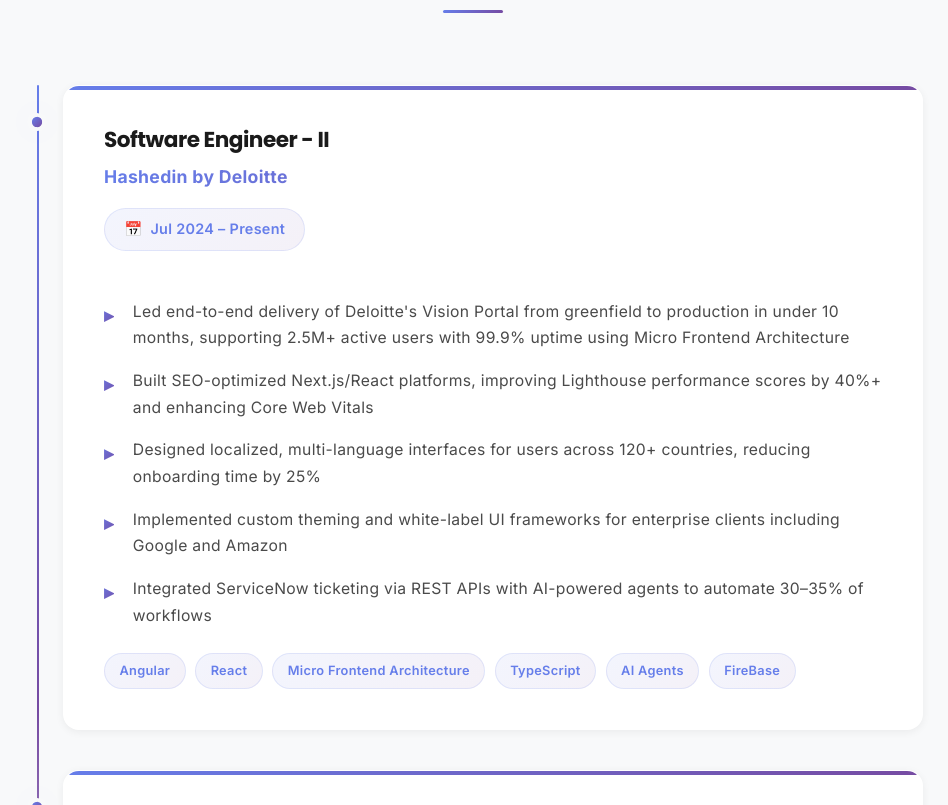
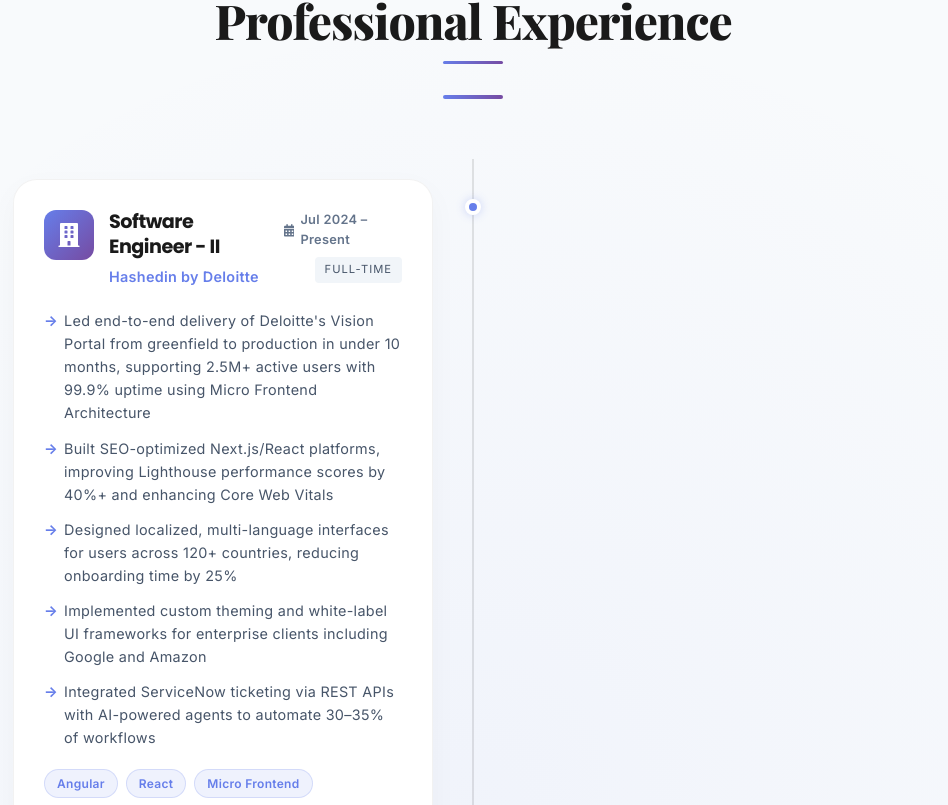
Before and after one commit to zuhair4/portfolio, a React (Vite) app: page / in a window 1280 px wide. Shown: the part 4095-4900 px from the top of the page, without its empty margins (167-1115 px from the left). Built offline with nearby package versions, Linux system fonts and the light colour scheme.

Commit message:
Experiences skills

```diff
--- a/src/App.css
+++ b/src/App.css
@@ -1587,221 +1587,396 @@
 }
 
 /* ==========================================
-   EXPERIENCE / TIMELINE
+   EXPERIENCE SECTION
    ========================================== */
 
-.experience {
-  background: var(--bg-secondary);
-}
-
-body.dark-theme .experience {
-  background: var(--bg-primary);
-}
-
-.experience h2 {
-  color: var(--text-primary);
-  opacity: 0;
-  margin-bottom: 3.5rem;
-}
-
-body.dark-theme .experience h2 {
-  color: #ffffff;
-}
-
-.experience.in-view h2 {
-  animation: fadeInUp 0.8s ease-out forwards;
-}
-
-.timeline {
-  max-width: 900px;
+/* ==========================================
+   NEW EXPERIENCE SECTION (TIMELINE)
+   ========================================== */
+
+.experience-new {
+  padding: 100px 0;
+  background: #0a0a1a;
+  position: relative;
+  overflow: hidden;
+  color: #fff;
+  scroll-margin-top: 80px; /* Offset for sticky navbar */
+}
+
+body:not(.dark-theme) .experience-new {
+  background: #f8fafc;
+  color: #1e293b;
+}
+
+.exp-glow-bg {
+  position: absolute;
+  top: 50%;
+  left: 50%;
+  transform: translate(-50%, -50%);
+  width: 100%;
+  height: 100%;
+  background: radial-gradient(circle at 50% 50%, rgba(102, 126, 234, 0.05) 0%, transparent 70%);
+  pointer-events: none;
+  z-index: 0;
+}
+
+/* Section Header Styles */
+.section-header {
+  text-align: center;
+  margin-bottom: 60px;
+  position: relative;
+  z-index: 2;
+}
+
+.section-badge {
+  display: inline-block;
+  padding: 6px 16px;
+  background: rgba(102, 126, 234, 0.1);
+  color: #667eea;
+  border-radius: 50px;
+  font-size: 0.8rem;
+  font-weight: 700;
+  text-transform: uppercase;
+  letter-spacing: 2px;
+  margin-bottom: 12px;
+  border: 1px solid rgba(102, 126, 234, 0.2);
+}
+
+.section-title {
+  font-size: 3rem;
+  font-weight: 800;
+  margin-bottom: 15px;
+  letter-spacing: -1px;
+}
+
+.section-line {
+  width: 60px;
+  height: 4px;
+  background: linear-gradient(90deg, #667eea, #764ba2);
   margin: 0 auto;
-  display: grid;
-  gap: 2.5rem;
-  position: relative;
-  padding-left: 40px;
-}
-
-/* Vertical timeline line */
-.timeline::before {
-  content: '';
+  border-radius: 2px;
+}
+
+/* Timeline Container */
+.timeline-container {
+  max-width: 1000px;
+  margin: 0 auto;
+  position: relative;
+  padding: 20px 0;
+  z-index: 2;
+}
+
+.timeline-line {
   position: absolute;
-  left: 14px;
+  left: 50%;
   top: 0;
   bottom: 0;
   width: 2px;
-  background: linear-gradient(180deg, var(--primary), var(--secondary), transparent);
-  border-radius: 2px;
-}
-
-.timeline-item {
-  position: relative;
-  opacity: 0;
-}
-
-.experience.in-view .timeline-item {
-  animation: fadeInUp 0.8s ease-out forwards;
-}
-
-.experience.in-view .timeline-item:nth-child(1) {
-  animation-delay: 0.2s;
-}
-
-.experience.in-view .timeline-item:nth-child(2) {
-  animation-delay: 0.4s;
-}
-
-.experience.in-view .timeline-item:nth-child(n+3) {
-  animation-delay: 0.6s;
-}
-
-/* Timeline dots */
-.timeline-dot {
-  display: block;
-  position: absolute;
-  left: -33px;
-  top: 30px;
-  width: 14px;
-  height: 14px;
-  background: var(--gradient);
-  border-radius: 50%;
-  border: 3px solid var(--bg-secondary);
-  z-index: 2;
-}
-
-body.dark-theme .timeline-dot {
-  border-color: var(--bg-primary);
-}
-
-.experience.in-view .timeline-dot {
-  animation: dotPulse 2s ease-in-out infinite;
-}
-
-.timeline-line {
-  display: none;
-}
-
-.timeline-content {
-  background: var(--bg-card);
-  padding: 2.5rem;
-  border-radius: var(--radius-lg);
-  box-shadow: var(--shadow-sm);
-  width: 100%;
-  transition: all 0.4s var(--ease-out);
-  position: relative;
-  overflow: hidden;
-  border: 1px solid transparent;
-}
-
-body.dark-theme .timeline-content {
-  background: var(--bg-card);
-  box-shadow: var(--shadow-md);
-  border-color: var(--border);
-}
-
-.timeline-content::before {
-  content: '';
+  background: rgba(255, 255, 255, 0.1);
+  transform: translateX(-50%);
+}
+
+body:not(.dark-theme) .timeline-line {
+  background: rgba(0, 0, 0, 0.1);
+}
+
+.timeline-progress {
   position: absolute;
   top: 0;
   left: 0;
   width: 100%;
-  height: 4px;
-  background: var(--gradient);
-}
-
-.timeline-content:hover {
-  box-shadow: var(--shadow-glow);
-  transform: translateY(-4px);
-  border-color: rgba(102, 126, 234, 0.15);
-}
-
-.timeline-content h3 {
-  font-size: 1.35rem;
-  color: var(--text-primary);
-  margin: 0 0 0.5rem 0;
+  height: 0;
+  background: linear-gradient(180deg, #667eea, #764ba2);
+  box-shadow: 0 0 15px rgba(102, 126, 234, 0.5);
+  transition: height 0.3s ease;
+}
+
+.timeline-item-new {
+  display: flex;
+  justify-content: flex-end;
+  padding-right: 50%;
+  position: relative;
+  margin-bottom: 80px;
+  width: 100%;
+  opacity: 0;
+  transform: translateY(30px);
+  transition: all 0.6s cubic-bezier(0.23, 1, 0.32, 1);
+}
+
+.timeline-item-new:nth-child(even) {
+  justify-content: flex-start;
+  padding-right: 0;
+  padding-left: 50%;
+}
+
+.experience-new.in-view .timeline-item-new {
+  opacity: 1;
+  transform: translateY(0);
+  transition-delay: calc(var(--index) * 0.2s);
+}
+
+.timeline-dot-wrapper {
+  position: absolute;
+  left: 50%;
+  top: 20px;
+  transform: translateX(-50%);
+  z-index: 10;
+}
+
+.timeline-dot {
+  width: 16px;
+  height: 16px;
+  background: #667eea; /* Always active/solid */
+  border: 4px solid #0a0a1a;
+  border-radius: 50%;
+  transition: all 0.3s ease;
+  box-shadow: 0 0 10px rgba(102, 126, 234, 0.3);
+}
+
+body:not(.dark-theme) .timeline-dot {
+  background: #667eea;
+  border-color: #fff;
+}
+
+/* Card Content */
+.experience-content {
+  width: 100%;
+  padding: 0 40px;
+}
+
+.experience-card-new {
+  background: rgba(255, 255, 255, 0.03);
+  backdrop-filter: blur(10px);
+  border: 1px solid rgba(255, 255, 255, 0.05);
+  border-radius: 24px;
+  padding: 30px;
+  transition: all 0.4s cubic-bezier(0.175, 0.885, 0.32, 1.275);
+  position: relative;
+  overflow: hidden;
+  box-shadow: 0 10px 30px rgba(0, 0, 0, 0.2);
+}
+
+body:not(.dark-theme) .experience-card-new {
+  background: #fff;
+  border: 1px solid rgba(0, 0, 0, 0.05);
+  box-shadow: 0 10px 30px rgba(0, 0, 0, 0.03);
+}
+
+.timeline-item-new:hover .experience-card-new {
+  transform: translateY(-5px);
+  border-color: rgba(102, 126, 234, 0.3);
+  box-shadow: 0 20px 40px rgba(0, 0, 0, 0.3);
+}
+
+.card-header-new {
+  display: flex;
+  justify-content: space-between;
+  align-items: flex-start;
+  margin-bottom: 20px;
+  gap: 15px;
+}
+
+.company-info {
+  display: flex;
+  gap: 15px;
+}
+
+.company-logo {
+  width: 50px;
+  height: 50px;
+  background: linear-gradient(135deg, #667eea, #764ba2);
+  border-radius: 12px;
+  display: flex;
+  align-items: center;
+  justify-content: center;
+  font-size: 1.5rem;
+  color: #fff;
+  flex-shrink: 0;
+}
+
+.title-group h3 {
+  font-size: 1.2rem;
   font-weight: 700;
-}
-
-body.dark-theme .timeline-content h3 {
-  color: #ffffff;
-}
-
-.timeline-content .company {
-  font-size: 1.1rem;
-  color: transparent;
-  background: var(--gradient);
-  background-clip: text;
-  -webkit-background-clip: text;
-  font-weight: 700;
-  margin: 0 0 1rem 0;
-  display: block;
-}
-
-.timeline-content .duration {
-  display: inline-flex;
+  margin-bottom: 4px;
+}
+
+.company-name {
+  font-size: 0.9rem;
+  color: #667eea;
+  font-weight: 600;
+}
+
+.time-location {
+  display: flex;
+  flex-direction: column;
+  align-items: flex-end;
+  gap: 6px;
+}
+
+.duration {
+  font-size: 0.8rem;
+  font-weight: 600;
+  color: rgba(255, 255, 255, 0.5);
+  display: flex;
   align-items: center;
-  font-size: 0.9rem;
-  background: var(--gradient-subtle);
-  color: var(--primary);
-  padding: 0.5rem 1.2rem;
-  border-radius: var(--radius-full);
-  margin: 0 0 1.5rem 0;
-  font-weight: 600;
-  border: 1px solid rgba(102, 126, 234, 0.15);
-}
-
-.calendar-icon {
-  margin-right: 0.5rem;
+  gap: 6px;
+}
+
+body:not(.dark-theme) .duration {
+  color: #64748b;
+}
+
+.job-type {
+  font-size: 0.7rem;
+  text-transform: uppercase;
+  letter-spacing: 1px;
+  padding: 4px 10px;
+  background: rgba(255, 255, 255, 0.05);
+  border-radius: 4px;
+  color: rgba(255, 255, 255, 0.4);
+}
+
+body:not(.dark-theme) .job-type {
+  background: #f1f5f9;
+  color: #475569;
+}
+
+.card-body-new {
+  opacity: 1;
+  margin-top: 20px;
 }
 
 .highlights-list {
   list-style: none;
   padding: 0;
-  margin: 1.5rem 0;
+  margin-bottom: 20px;
 }
 
 .highlights-list li {
-  margin-bottom: 1rem;
-  padding-left: 1.8rem;
-  position: relative;
-  line-height: 1.7;
-  font-size: 0.98rem;
-  color: var(--text-secondary);
-}
-
-.highlights-list li:before {
-  content: "▸";
+  font-size: 0.9rem;
+  line-height: 1.6;
+  color: rgba(255, 255, 255, 0.7);
+  margin-bottom: 12px;
+  position: relative;
+  padding-left: 20px;
+}
+
+body:not(.dark-theme) .highlights-list li {
+  color: #475569;
+}
+
+.highlights-list li::before {
+  content: '→';
   position: absolute;
   left: 0;
-  font-weight: bold;
-  font-size: 1.2rem;
-  background: var(--gradient);
-  background-clip: text;
-  -webkit-background-clip: text;
-  color: transparent;
-}
-
-.experience-tags {
+  color: #667eea;
+  font-weight: 700;
+}
+
+.skills-tags {
   display: flex;
   flex-wrap: wrap;
-  gap: 0.6rem;
-  margin-top: 1.5rem;
-}
-
-.experience-tag {
-  background: var(--gradient-subtle);
-  color: var(--primary);
-  padding: 0.4rem 0.9rem;
-  border-radius: var(--radius-full);
-  font-size: 0.8rem;
+  gap: 8px;
+}
+
+.skill-tag {
+  font-size: 0.75rem;
+  padding: 4px 12px;
+  background: rgba(102, 126, 234, 0.1);
+  color: #667eea;
+  border-radius: 50px;
   font-weight: 600;
-  border: 1px solid rgba(102, 126, 234, 0.15);
-  transition: all var(--transition-normal);
-}
-
-.experience-tag:hover {
-  background: var(--gradient);
-  color: white;
-  border-color: transparent;
+  border: 1px solid rgba(102, 126, 234, 0.2);
+}
+
+.card-footer {
+  margin-top: 20px;
+  padding-top: 15px;
+  border-top: 1px solid rgba(255, 255, 255, 0.05);
+  display: flex;
+  justify-content: space-between;
+  align-items: center;
+}
+
+body:not(.dark-theme) .card-footer {
+  border-top-color: rgba(0, 0, 0, 0.05);
+}
+
+.interaction-hint {
+  font-size: 0.75rem;
+  color: rgba(255, 255, 255, 0.3);
+  font-style: italic;
+}
+
+body:not(.dark-theme) .interaction-hint {
+  color: #94a3b8;
+}
+
+/* --- Responsive Styles --- */
+@media (max-width: 991px) {
+  .section-title {
+    font-size: 2.5rem;
+  }
+}
+
+@media (max-width: 768px) {
+  .timeline-line {
+    left: 30px;
+  }
+
+  .timeline-item-new {
+    justify-content: flex-start;
+    padding-right: 0;
+    padding-left: 60px;
+    margin-bottom: 40px;
+  }
+
+  .timeline-item-new:nth-child(even) {
+    padding-left: 60px;
+  }
+
+  .timeline-dot-wrapper {
+    left: 30px;
+  }
+
+  .experience-content {
+    padding: 0;
+  }
+
+  .card-header-new {
+    flex-direction: column;
+    align-items: flex-start;
+  }
+
+  .time-location {
+    align-items: flex-start;
+    margin-top: 10px;
+  }
+
+  .section-title {
+    font-size: 2rem;
+  }
+
+  .experience-card-new {
+    padding: 20px;
+  }
+}
+
+@media (max-width: 480px) {
+  .company-info {
+    flex-direction: row;
+    align-items: center;
+  }
+
+  .company-logo {
+    width: 40px;
+    height: 40px;
+    font-size: 1.2rem;
+  }
+
+  .title-group h3 {
+    font-size: 1.1rem;
+  }
 }
 
 /* ==========================================
@@ -2483,48 +2658,33 @@
     display: flex;
   }
 
-  .experience {
-    padding: 3rem 1rem;
-  }
-
-  .experience h2 {
+  .exp-card-header {
+    flex-direction: column;
+    align-items: flex-start;
+    padding: 1.4rem 1.2rem;
+    gap: 0.8rem;
+  }
+
+  .exp-card-right {
+    align-items: flex-start;
+    flex-direction: row;
+    gap: 0.6rem;
+  }
+
+  .exp-card-number {
     font-size: 2rem;
   }
 
-  .timeline {
-    padding-left: 30px;
-  }
-
-  .timeline::before {
-    left: 10px;
-  }
-
-  .timeline-dot {
-    left: -25px;
-    width: 12px;
-    height: 12px;
-  }
-
-  .timeline-content {
-    padding: 1.8rem 1.5rem;
-  }
-
-  .timeline-content h3 {
-    font-size: 1.3rem;
-  }
-
-  .timeline-content .company {
-    font-size: 1.1rem;
-  }
-
-  .timeline-content .duration {
-    font-size: 0.85rem;
-    padding: 0.35rem 0.85rem;
-  }
-
-  .highlights-list li {
-    font-size: 0.9rem;
-    padding-left: 1.5rem;
+  .exp-card-meta h3 {
+    font-size: 1.05rem;
+  }
+
+  .exp-card-body {
+    padding: 0 1.2rem;
+  }
+
+  .exp-card-active .exp-card-body {
+    padding: 0 1.2rem 1.5rem;
   }
 
   .footer-social a {
@@ -2573,11 +2733,6 @@
   border-color: rgba(102, 126, 234, 0.15);
 }
 
-body.dark-theme .experience-tag {
-  background: #2a2a2a;
-  color: #a89edb;
-  border-color: rgba(102, 126, 234, 0.15);
-}
 
 body.dark-theme .education-card p {
   color: #b0b0b0;
--- a/src/components/Experience.jsx
+++ b/src/components/Experience.jsx
@@ -1,5 +1,6 @@
+import { useState, useRef } from 'react'
 import { useInView } from '../hooks/useInView'
-
+import { FaBriefcase, FaCalendarAlt, FaMapMarkerAlt, FaChevronDown, FaExternalLinkAlt, FaCode, FaRocket, FaLaptopCode, FaBrain, FaBuilding } from 'react-icons/fa'
 
 const workExperience = [
   {
@@ -7,64 +8,113 @@
     company: 'Hashedin by Deloitte',
     position: 'Software Engineer - II',
     duration: 'Jul 2024 – Present',
+    type: 'Full-time',
     highlights: [
       'Led end-to-end delivery of Deloitte\'s Vision Portal from greenfield to production in under 10 months, supporting 2.5M+ active users with 99.9% uptime using Micro Frontend Architecture',
       'Built SEO-optimized Next.js/React platforms, improving Lighthouse performance scores by 40%+ and enhancing Core Web Vitals',
       'Designed localized, multi-language interfaces for users across 120+ countries, reducing onboarding time by 25%',
       'Implemented custom theming and white-label UI frameworks for enterprise clients including Google and Amazon',
-      'Integrated ServiceNow ticketing via REST APIs with AI-powered agents to automate 30–35% of workflows'
+      'Integrated ServiceNow ticketing via REST APIs with AI-powered agents to automate 30–35% of workflows',
     ],
-    tags: ['Angular ', 'React ', 'Micro Frontend Architecture ', 'TypeScript ', 'AI Agents ', 'FireBase ']
+    tags: ['Angular', 'React', 'Micro Frontend', 'TypeScript', 'AI Agents', 'Firebase'],
+    color: '#667eea',
   },
   {
     id: 2,
     company: 'WNS',
     position: 'Software Engineer',
     duration: 'Jul 2022 – Jun 2024',
+    type: 'Full-time',
     highlights: [
       'Contributed across full SDLC from requirement analysis to production deployment with cross-functional teams',
       'Built ChatGPT-inspired Generative AI interface using GPT-4 APIs with token-based orchestration',
       'Implemented dynamic theme switching using Angular theming for seamless runtime transitions',
       'Developed data visualizations using D3.js, increasing user engagement by 28%',
-      'Upgraded Google Identity Services with one-tap login, improving authentication performance by 20%'
+      'Upgraded Google Identity Services with one-tap login, improving authentication performance by 20%',
     ],
-    tags: ['Angular ', 'GPT-4 APIs ', 'D3.js ', 'Google Identity ', 'AI Integration ']
-  }
+    tags: ['Angular', 'GPT-4 APIs', 'D3.js', 'Google Identity', 'AI Integration'],
+    color: '#f093fb',
+  },
 ]
 
 export default function Experience() {
   const [ref, isInView] = useInView()
 
   return (
-    <section id="experience" className={`experience ${isInView ? 'in-view' : ''}`} ref={ref}>
+    <section
+      id="experience"
+      className={`experience-new ${isInView ? 'in-view' : ''}`}
+      ref={ref}
+    >
+      <div className="exp-glow-bg"></div>
+
       <div className="container">
-        <h2>Work Experience</h2>
-        <div className="timeline">
-          {workExperience.map((exp, index) => (
-            <div key={exp.id} className="timeline-item">
+        <div className="section-header">
+          <span className="section-badge">Journey</span>
+          <h2 className="section-title">Professional Experience</h2>
+          <div className="section-line"></div>
+        </div>
+
+        <div className="timeline-container">
+          <div className="timeline-line">
+            <div className="timeline-progress"></div>
+          </div>
+
+          <div className="experience-list">
+            {workExperience.map((exp, idx) => (
+              <div
+                key={exp.id}
+                className="timeline-item-new"
+                style={{ '--index': idx }}
+              >
+                <div className="timeline-dot-wrapper">
                   <div className="timeline-dot"></div>
-              {index < workExperience.length - 1 && <div className="timeline-line"></div>}
-              <div className="timeline-content">
+                </div>
+
+                <div className="experience-content">
+                  <div className="experience-card-new">
+                    <div className="card-header-new">
+                      <div className="company-info">
+                        <div className="company-logo">
+                          {exp.company.includes('Deloitte') ? <FaBuilding /> : <FaBriefcase />}
+                        </div>
+                        <div className="title-group">
                           <h3>{exp.position}</h3>
-                <p className="company">{exp.company}</p>
-                <p className="duration">
-                  <span className="calendar-icon">📅</span> {exp.duration}
-                </p>
+                          <span className="company-name">{exp.company}</span>
+                        </div>
+                      </div>
+                      <div className="time-location">
+                        <span className="duration">
+                          <FaCalendarAlt /> {exp.duration}
+                        </span>
+                        <span className="job-type">{exp.type}</span>
+                      </div>
+                    </div>
+
+                    <div className="card-body-new">
                       <ul className="highlights-list">
-                  {exp.highlights.map((highlight, idx) => (
-                    <li key={idx}>{highlight}</li>
+                        {exp.highlights.map((h, i) => (
+                          <li key={i}>{h}</li>
                         ))}
                       </ul>
-                <div className="experience-tags">
-                  {exp.tags.map((tag, idx) => (
-                    <span key={idx} className="experience-tag">{tag}</span>
+
+                      <div className="skills-tags">
+                        {exp.tags.map((tag, i) => (
+                          <span key={i} className="skill-tag">
+                            {tag}
+                          </span>
                         ))}
+                      </div>
+                    </div>
+
+                    <div className="card-footer-hidden"></div>
                   </div>
                 </div>
               </div>
             ))}
           </div>
         </div>
+      </div>
     </section>
   )
 }
```
Lines whose indentation alone changed are shown as unchanged.
